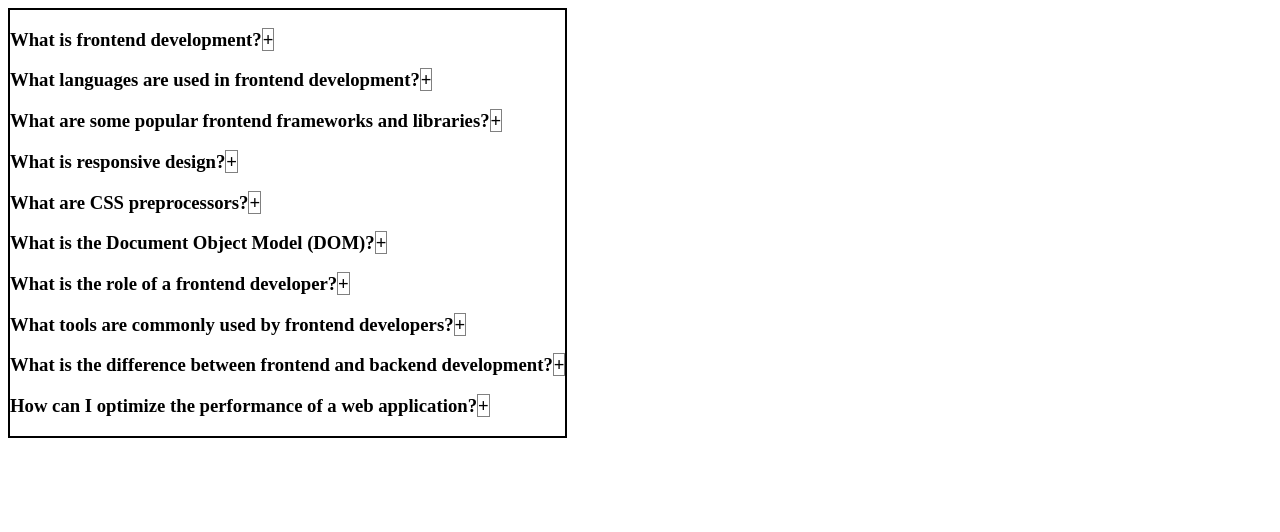
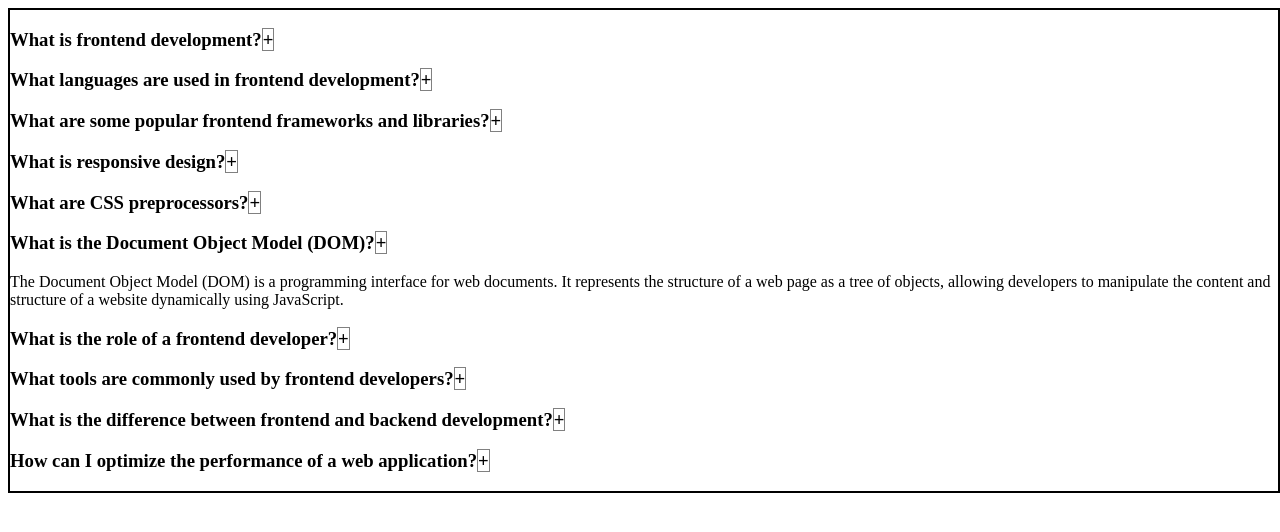
Before and after one commit to adarshjha-exe/ReactJS-Machine-Coding, a React (Vite) app: page / in a window 1280 px wide. Shown: the top 532 px of the page. Built offline with nearby package versions, Linux system fonts and the light colour scheme.

Commit message:
Lift the state up- hardcoded value

```diff
--- a/src/components/2-FAQs/Faq.jsx
+++ b/src/components/2-FAQs/Faq.jsx
@@ -1,10 +1,17 @@
+import { useState } from 'react';
 import Qna from './Qna.jsx';
 
 const Faq = ({ qnaMainData }) => {
+  // -1 : No children should show answer
+  // Lift the state up, basically parent will handle all the children
+  const [showIndex, setShowIndex] = useState(5);
   return (
     <div className='outer-div'>
-      {qnaMainData.faqs.map((item) => {
-        return <Qna qnaData={item} />;
+      {qnaMainData.faqs.map((item, index) => {
+        {
+          /* if index is 5 and showIndex also 5 , it means , showAns is true and when showAns is true rendeer the answer*/
+        }
+        return <Qna qnaData={item} showAns={index === showIndex} />;
       })}
     </div>
   );
--- a/src/components/2-FAQs/Qna.jsx
+++ b/src/components/2-FAQs/Qna.jsx
@@ -1,21 +1,20 @@
 import { useState } from 'react';
 import './styles.css';
 
-const Qna = ({ qnaData }) => {
-  const [toggle, setToggle] = useState(false);
+const Qna = ({ qnaData, showAns }) => {
   return (
     <div className='inner-div'>
       <h3>
         {qnaData?.question}
         <span
           onClick={() => {
-            setToggle(!toggle);
+            // setToggle(!toggle);
           }}
         >
           +
         </span>
       </h3>
-      {toggle && <p>{qnaData.answer}</p>}
+      {showAns && qnaData.answer}
     </div>
   );
 };
```
